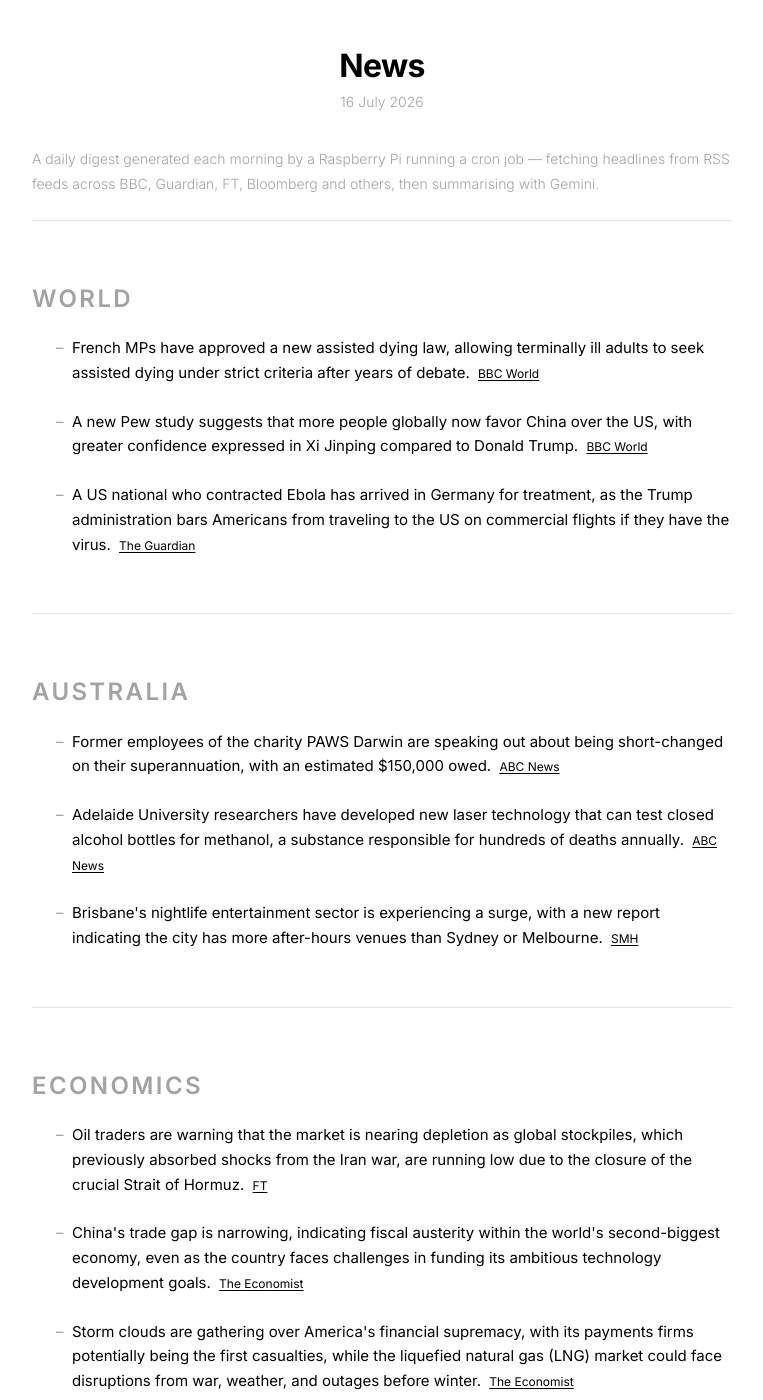
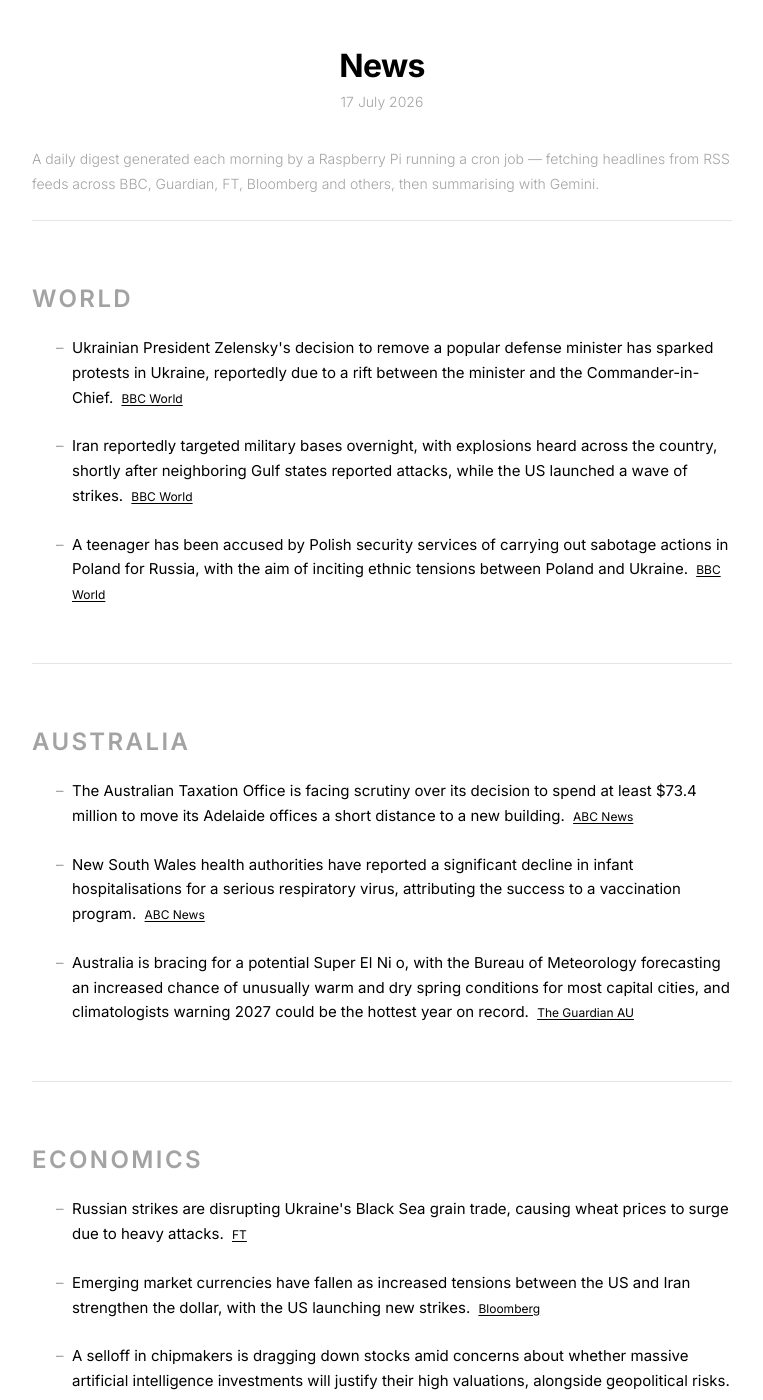
Before and after one commit to s-jac/s-jac.github.io, a Jekyll site: the page built from projects/news.html, in a window 1280 px wide and 1400 px high. Shown: the whole window, without its empty margins (258-1021 px from the left). Built offline with Jekyll 4.4.1, drawn with Linux system fonts in a browser that asks for light colours; some of the changed text lies outside the part shown.

Commit message:
daily news update 17 July 2026

```diff
--- a/_data/news.json
+++ b/_data/news.json
@@ -1,24 +1,24 @@
 {
-  "date": "16 July 2026",
-  "generated_at": "2026-07-15T21:00:24.875163+00:00",
+  "date": "17 July 2026",
+  "generated_at": "2026-07-16T21:00:32.043055+00:00",
   "sections": [
     {
       "heading": "World",
       "bullets": [
         {
-          "text": "French MPs have approved a new assisted dying law, allowing terminally ill adults to seek assisted dying under strict criteria after years of debate.",
+          "text": "Ukrainian President Zelensky's decision to remove a popular defense minister has sparked protests in Ukraine, reportedly due to a rift between the minister and the Commander-in-Chief.",
           "source": "BBC World",
           "url": "https://www.bbc.com/news/world"
         },
         {
-          "text": "A new Pew study suggests that more people globally now favor China over the US, with greater confidence expressed in Xi Jinping compared to Donald Trump.",
+          "text": "Iran reportedly targeted military bases overnight, with explosions heard across the country, shortly after neighboring Gulf states reported attacks, while the US launched a wave of strikes.",
           "source": "BBC World",
           "url": "https://www.bbc.com/news/world"
         },
         {
-          "text": "A US national who contracted Ebola has arrived in Germany for treatment, as the Trump administration bars Americans from traveling to the US on commercial flights if they have the virus.",
-          "source": "The Guardian",
-          "url": "https://www.theguardian.com"
+          "text": "A teenager has been accused by Polish security services of carrying out sabotage actions in Poland for Russia, with the aim of inciting ethnic tensions between Poland and Ukraine.",
+          "source": "BBC World",
+          "url": "https://www.bbc.com/news/world"
         }
       ]
     },
@@ -26,19 +26,19 @@
       "heading": "Australia",
       "bullets": [
         {
-          "text": "Former employees of the charity PAWS Darwin are speaking out about being short-changed on their superannuation, with an estimated $150,000 owed.",
+          "text": "The Australian Taxation Office is facing scrutiny over its decision to spend at least $73.4 million to move its Adelaide offices a short distance to a new building.",
           "source": "ABC News",
           "url": "https://www.abc.net.au/news"
         },
         {
-          "text": "Adelaide University researchers have developed new laser technology that can test closed alcohol bottles for methanol, a substance responsible for hundreds of deaths annually.",
+          "text": "New South Wales health authorities have reported a significant decline in infant hospitalisations for a serious respiratory virus, attributing the success to a vaccination program.",
           "source": "ABC News",
           "url": "https://www.abc.net.au/news"
         },
         {
-          "text": "Brisbane's nightlife entertainment sector is experiencing a surge, with a new report indicating the city has more after-hours venues than Sydney or Melbourne.",
-          "source": "SMH",
-          "url": "https://www.smh.com.au"
+          "text": "Australia is bracing for a potential Super El Ni\n\no, with the Bureau of Meteorology forecasting an increased chance of unusually warm and dry spring conditions for most capital cities, and climatologists warning 2027 could be the hottest year on record.",
+          "source": "The Guardian AU",
+          "url": "https://www.theguardian.com/au"
         }
       ]
     },
@@ -46,19 +46,19 @@
       "heading": "Economics",
       "bullets": [
         {
-          "text": "Oil traders are warning that the market is nearing depletion as global stockpiles, which previously absorbed shocks from the Iran war, are running low due to the closure of the crucial Strait of Hormuz.",
+          "text": "Russian strikes are disrupting Ukraine's Black Sea grain trade, causing wheat prices to surge due to heavy attacks.",
           "source": "FT",
           "url": "https://www.ft.com"
         },
         {
-          "text": "China's trade gap is narrowing, indicating fiscal austerity within the world's second-biggest economy, even as the country faces challenges in funding its ambitious technology development goals.",
-          "source": "The Economist",
-          "url": "https://www.economist.com/finance-and-economics"
+          "text": "Emerging market currencies have fallen as increased tensions between the US and Iran strengthen the dollar, with the US launching new strikes.",
+          "source": "Bloomberg",
+          "url": "https://www.bloomberg.com/markets"
         },
         {
-          "text": "Storm clouds are gathering over America's financial supremacy, with its payments firms potentially being the first casualties, while the liquefied natural gas (LNG) market could face disruptions from war, weather, and outages before winter.",
-          "source": "The Economist",
-          "url": "https://www.economist.com/finance-and-economics"
+          "text": "A selloff in chipmakers is dragging down stocks amid concerns about whether massive artificial intelligence investments will justify their high valuations, alongside geopolitical risks.",
+          "source": "Bloomberg",
+          "url": "https://www.bloomberg.com/markets"
         }
       ]
     }
```
